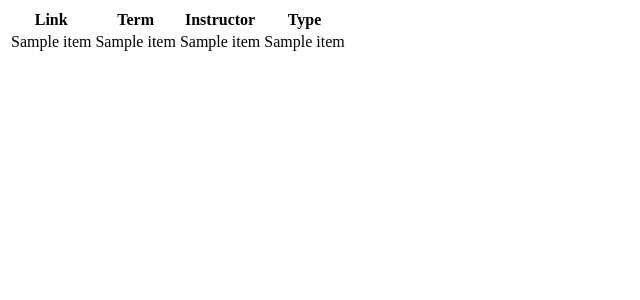
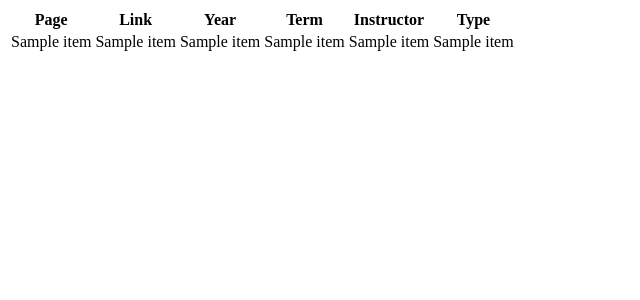
Before and after one commit to albertzhan/Examinizer, a Python web app: template templates/results.html in a window 1280 px wide. Shown: the top 300 px of the page, without its empty margins (0-640 px from the left). Run offline with Jinja, Linux system fonts and the light colour scheme; the template is opened without the code that fills it: most values are stand-ins (such as "Sample title", 1, 10 or a date in 2020).

Commit message:
add combo button for class

```diff
--- a/forms.py
+++ b/forms.py
@@ -1,4 +1,6 @@
 from wtforms import Form, StringField, SelectField
 
 class SearchForm(Form):
+    choices = [('CS61a', 'CS61a'), ('CS70', 'CS70')]
+    select = SelectField('Search Through Class:', choices=choices)
     search = StringField('')
--- a/templates/results.html
+++ b/templates/results.html
@@ -3,19 +3,23 @@
   <table>
     <thead>
       <tr>
+	<th>Page</th>
 	<th>Link</th>
+	<th>Year</th>
 	<th>Term</th>
 	<th>Instructor</th>
 	<th>Type</th>
       </tr>
     </thead>
 
-  {% for item in data %}
+  {% for item in results %}
   <tr>
     <td>{{item[1]}}</td>
     <td>{{item[2]}}</td>
+    <td>{{item[3]}}</td>
     <td>{{item[4]}}</td>
-    <td>{{item[3]}}</td>
+    <td>{{item[5]}}</td>
+    <td>{{item[6]}}</td>
 
   </tr>
   {% endfor %}
```
Also changed, not shown: main.py (+8 -3 lines).
